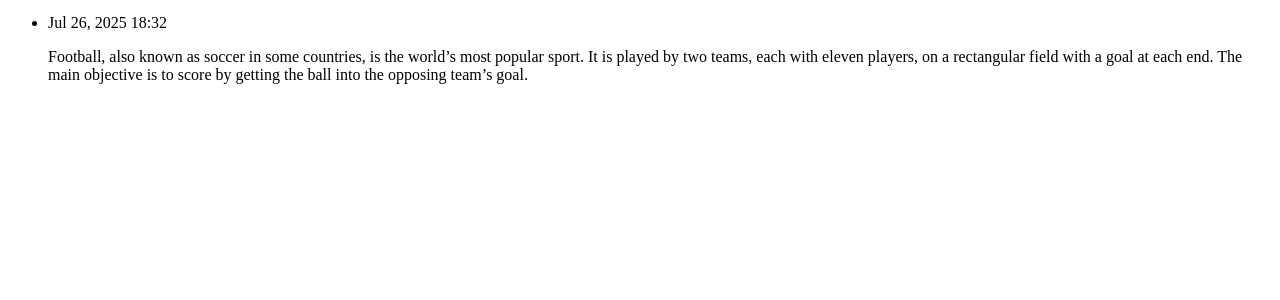
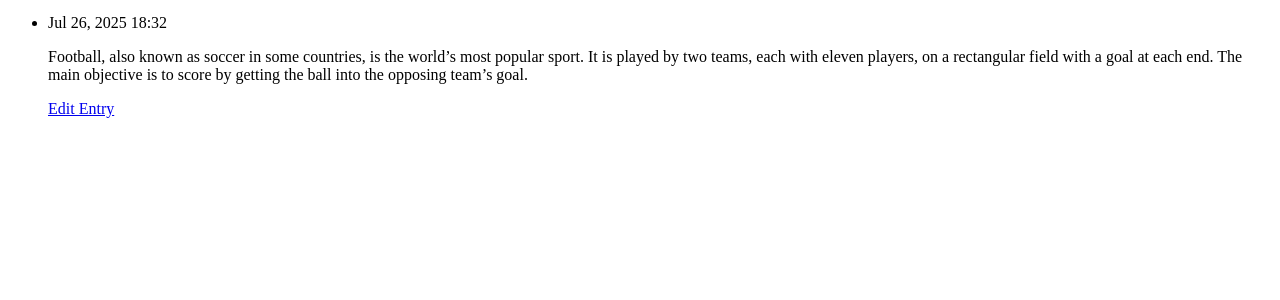
Before and after one commit to XeroDN/learning_log, a Django app: page /topics/1/ in a window 1280 px wide. Shown: the part 130-430 px from the top of the page. Run offline with Django 5.2, Linux system fonts and the light colour scheme; data comes from the database, SQL or seed files in the repository; both versions use the stored data as it was after the commit.

Commit message:
initial commit

```diff
--- a/learning_logs/templates/learning_logs/topic.html
+++ b/learning_logs/templates/learning_logs/topic.html
@@ -10,6 +10,9 @@
     <li>
       <p>{{ entry.date_added|date:'M d, Y H:i' }}</p>
        <p>{{ entry.text|linebreaks }}</p>
+      <p>
+        <a href="{% url 'learning_logs:edit_entry' entry.id %}">Edit Entry</a>
+      </p>
     </li>
     {% empty %}
     <li>There are no entries for this topic yet.</li>
--- a/learning_logs/urls.py
+++ b/learning_logs/urls.py
@@ -14,4 +14,6 @@ urlpatterns = [
     path('new_topic/', views.new_topic, name='new_topic'),
     # page for adding a new entry
     path('new_entry/<int:topic_id>/', views.new_entry, name='new_entry'),
+    # page for editing an existing entry
+    path('edit_entry/<int:entry_id>/', views.edit_entry, name='edit_entry'),
 ]
--- a/learning_logs/views.py
+++ b/learning_logs/views.py
@@ -1,5 +1,5 @@
 from django.shortcuts import render, redirect
-from .models import Topic
+from .models import Topic, Entry
 from .forms import TopicForm, EntryForm
 
 def index(request):
@@ -49,3 +49,19 @@ def new_entry(request, topic_id):
             return redirect('learning_logs:topic', topic_id=topic.id)
     context = {'form': form, 'topic': topic}
     return render(request, 'learning_logs/new_entry.html', context)
+
+def edit_entry(request, entry_id):
+    """Edit an existing entry."""
+    entry = Entry.objects.get(id=entry_id)
+    topic = entry.topic
+    if request.method != 'POST':
+        # Initial request; pre-fill form with the current entry.
+        form = EntryForm(instance=entry)
+    else:
+        # POST data submitted; process data.
+        form = EntryForm(instance=entry, data=request.POST)
+        if form.is_valid():
+            form.save()
+            return redirect('learning_logs:topic', topic_id=topic.id)
+    context = {'entry': entry, 'topic': topic, 'form': form}
+    return render(request, 'learning_logs/edit_entry.html', context)
```
Also changed, not shown: learning_logs/templates/learning_logs/edit_entry.html (added, +12 -0 lines), db.sqlite3.
